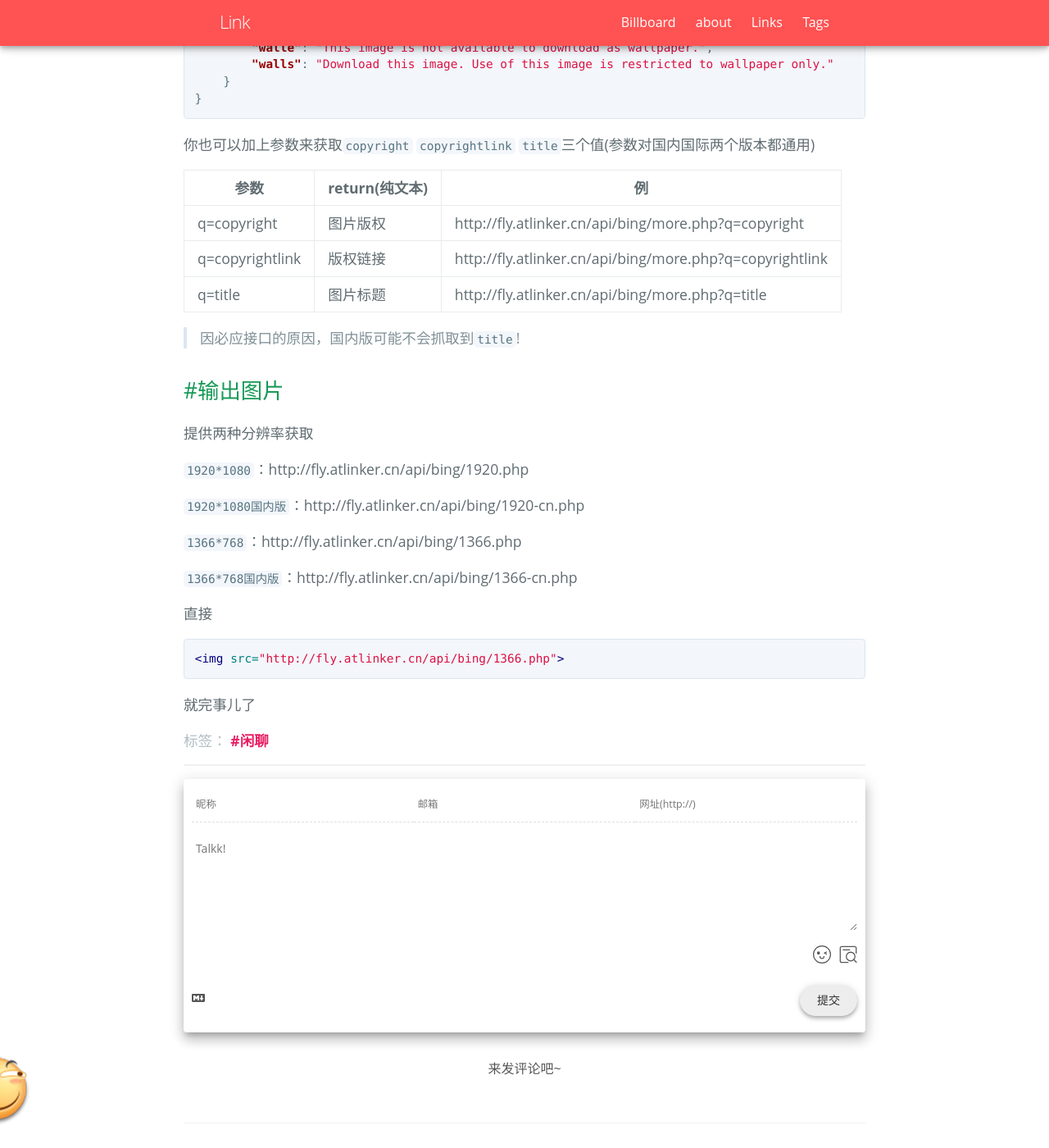
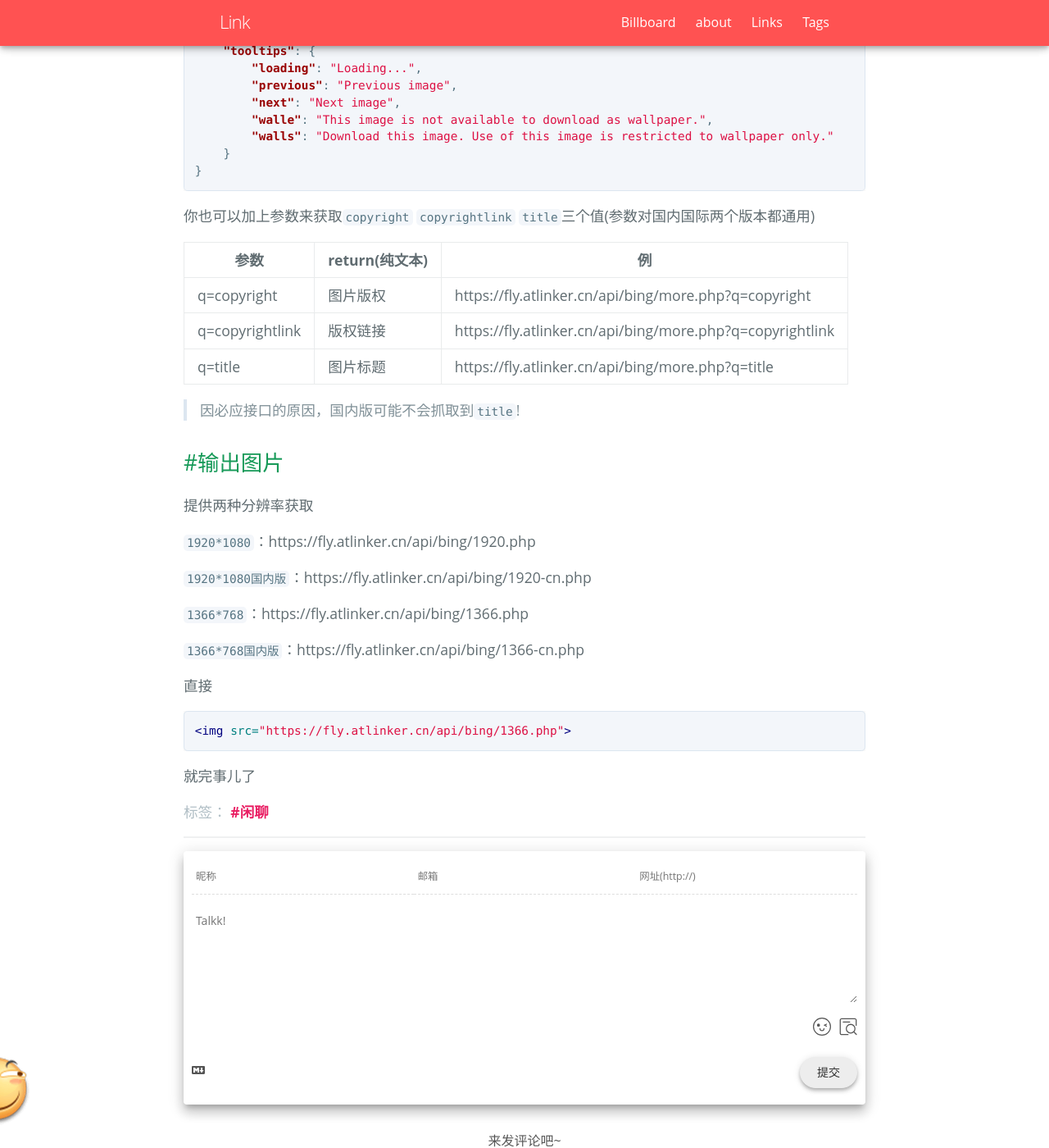
Before and after one commit to link9596/qwq, a Jekyll site: the page built from _posts/2019-7-28-bing.md, in a window 1280 px wide and 1400 px high, scrolled down 2561 px. Shown: the whole window at 82% size. Built offline with Jekyll 4.4.1, drawn with Linux system fonts in a browser that asks for light colours; some web fonts are replaced; comment, search, counter and statistics services are not loaded; some of the changed lines change nothing that is shown; some of the changed text lies outside the part shown.

Commit message:
2022更新

````diff
--- a/_posts/2019-7-28-bing.md
+++ b/_posts/2019-7-28-bing.md
@@ -44,19 +44,23 @@ header('accept-language:zh-CN,zh;q=0.9');
 
 ### #国际版
 
-接口：[http://fly.atlinker.cn/api/bing/more.php](http://fly.atlinker.cn/api/bing/more.php)返回所有数据
+接口：[https://fly.atlinker.cn/api/bing/more.php](http://fly.atlinker.cn/api/bing/more.php)返回所有数据
 
-备用接口: [http://apishub.tk/api/bing/more.php](http://apishub.tk/api/bing/more.php)
+备用接口: [https://apishub.tk/api/bing/more.php](http://apishub.tk/api/bing/more.php)
 
 ### #国内版
 
-接口：[http://fly.atlinker.cn/api/bing/cn.php](http://fly.atlinker.cn/api/bing/cn.php)返回所有数据
+接口：[https://fly.atlinker.cn/api/bing/cn.php](http://fly.atlinker.cn/api/bing/cn.php)返回所有数据
 
-备用接口: [http://apishub.tk/api/bing/cn.php](http://apishub.tk/api/bing/cn.php)
+备用接口: [https://apishub.tk/api/bing/cn.php](http://apishub.tk/api/bing/cn.php)
 
 > 两个版本返回的内容有时候可能不同(看必应心情)
 
-> 暂时不支持https
+> 已更新支持HTTPS
+
+> 备用接口只有主接口无法使用时才启用！！
+>
+> 如有接口连接问题请及时留言
 
 数据格式：
 
@@ -95,9 +99,9 @@ header('accept-language:zh-CN,zh;q=0.9');
 
 参数 | return(纯文本) |  例
 -|-|-
-q=copyright | 图片版权 | http://fly.atlinker.cn/api/bing/more.php?q=copyright |
-q=copyrightlink | 版权链接 | http://fly.atlinker.cn/api/bing/more.php?q=copyrightlink |
-q=title | 图片标题 | http://fly.atlinker.cn/api/bing/more.php?q=title |
+q=copyright | 图片版权 | https://fly.atlinker.cn/api/bing/more.php?q=copyright |
+q=copyrightlink | 版权链接 | https://fly.atlinker.cn/api/bing/more.php?q=copyrightlink |
+q=title | 图片标题 | https://fly.atlinker.cn/api/bing/more.php?q=title |
 
 > 因必应接口的原因，国内版可能不会抓取到`title`!
 
@@ -105,18 +109,18 @@ q=title | 图片标题 | http://fly.atlinker.cn/api/bing/more.php?q=title |
 
 提供两种分辨率获取
 
-`1920*1080`：http://fly.atlinker.cn/api/bing/1920.php
+`1920*1080`：https://fly.atlinker.cn/api/bing/1920.php
 
-`1920*1080国内版`：http://fly.atlinker.cn/api/bing/1920-cn.php
+`1920*1080国内版`：https://fly.atlinker.cn/api/bing/1920-cn.php
 
-`1366*768`：http://fly.atlinker.cn/api/bing/1366.php
+`1366*768`：https://fly.atlinker.cn/api/bing/1366.php
 
-`1366*768国内版`：http://fly.atlinker.cn/api/bing/1366-cn.php
+`1366*768国内版`：https://fly.atlinker.cn/api/bing/1366-cn.php
 
 直接
 
 ```html
-<img src="http://fly.atlinker.cn/api/bing/1366.php">
+<img src="https://fly.atlinker.cn/api/bing/1366.php">
 ```
 
 就完事儿了
````
